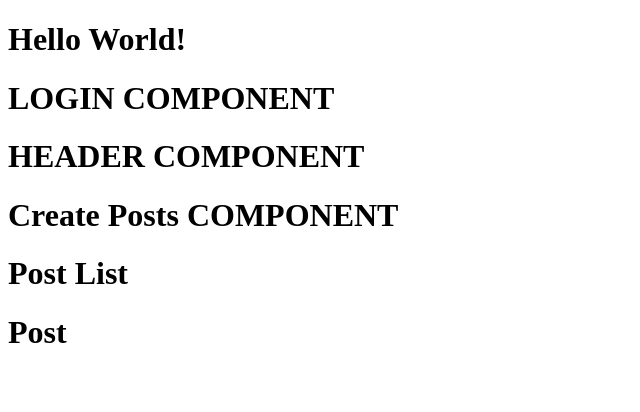
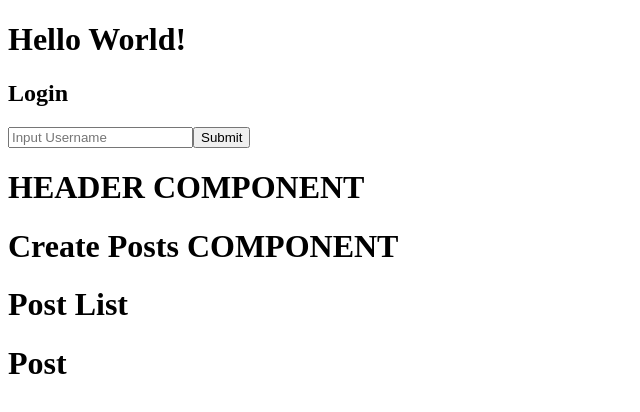
Before and after one commit to StevenVallarsa/ReactBook, a React (Create React App) app: page / in a window 1280 px wide. Shown: the top 412 px of the page, without its empty margins (0-640 px from the left). Built offline with nearby package versions, Linux system fonts and the light colour scheme.

Commit message:
started process of installing state in the login component

```diff
--- a/public/styles.css
+++ b/public/styles.css
@@ -1,4 +1,4 @@
-input {
+/* input {
   display: block;
   padding: 5px;
 }
@@ -33,4 +33,4 @@ input {
   justify-content: center;
   align-items: center;
 
-}
+} */
--- a/src/App.jsx
+++ b/src/App.jsx
@@ -1,4 +1,4 @@
-import React from "react";
+import React, { useState } from "react";
 import Login from "./components/Login";
 import Header from "./components/Header";
 import CreatePosts from "./components/CreatePosts";
--- a/src/components/Login.jsx
+++ b/src/components/Login.jsx
@@ -1,3 +1,18 @@
+import React, { useState } from "react";
+
 export default function Login(props) {
-  return <h1>LOGIN COMPONENT</h1>;
+  const [username, setUsername] = useState("");
+  const handleSubmit = e => {
+    e.preventDefault();
+    console.log(username);
+  };
+  return (
+    <div>
+      <h2>Login</h2>
+      <form onSubmit={handleSubmit}>
+        <input type="text" onChange={e => setUsername(e.target.value)} placeholder="Input Username" />
+        <button type="submit">Submit</button>
+      </form>
+    </div>
+  );
 }
```
